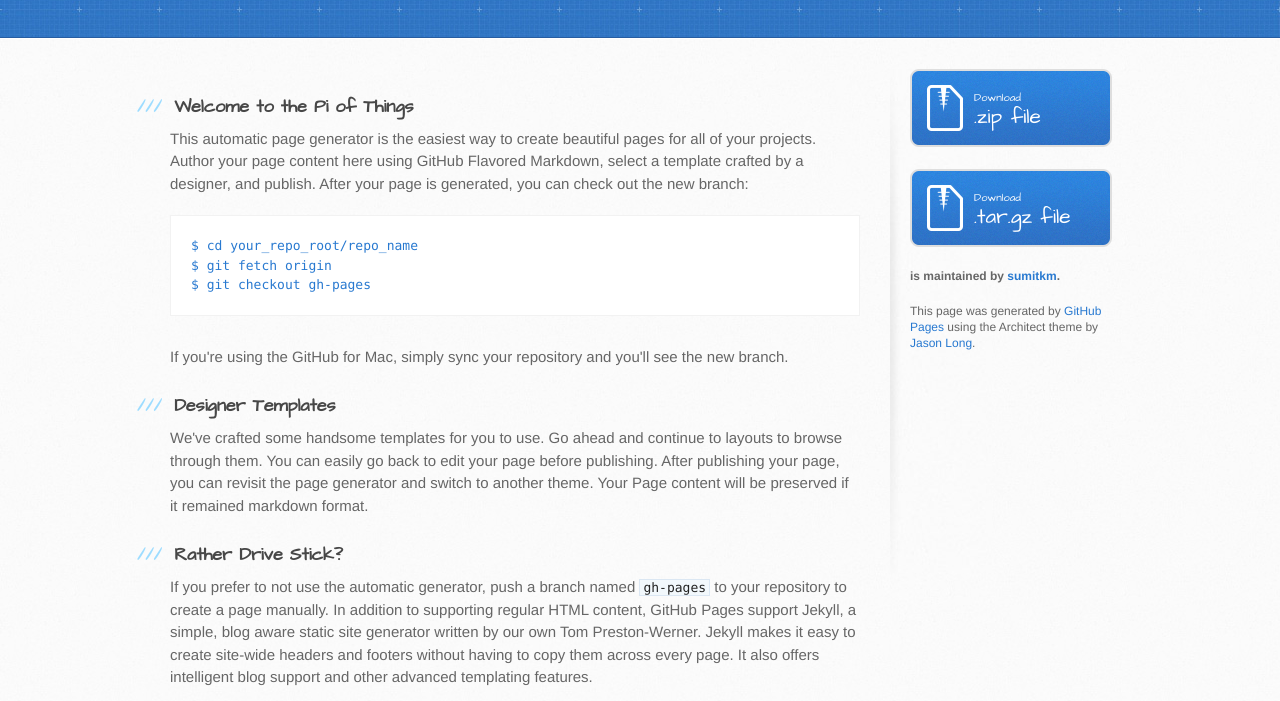
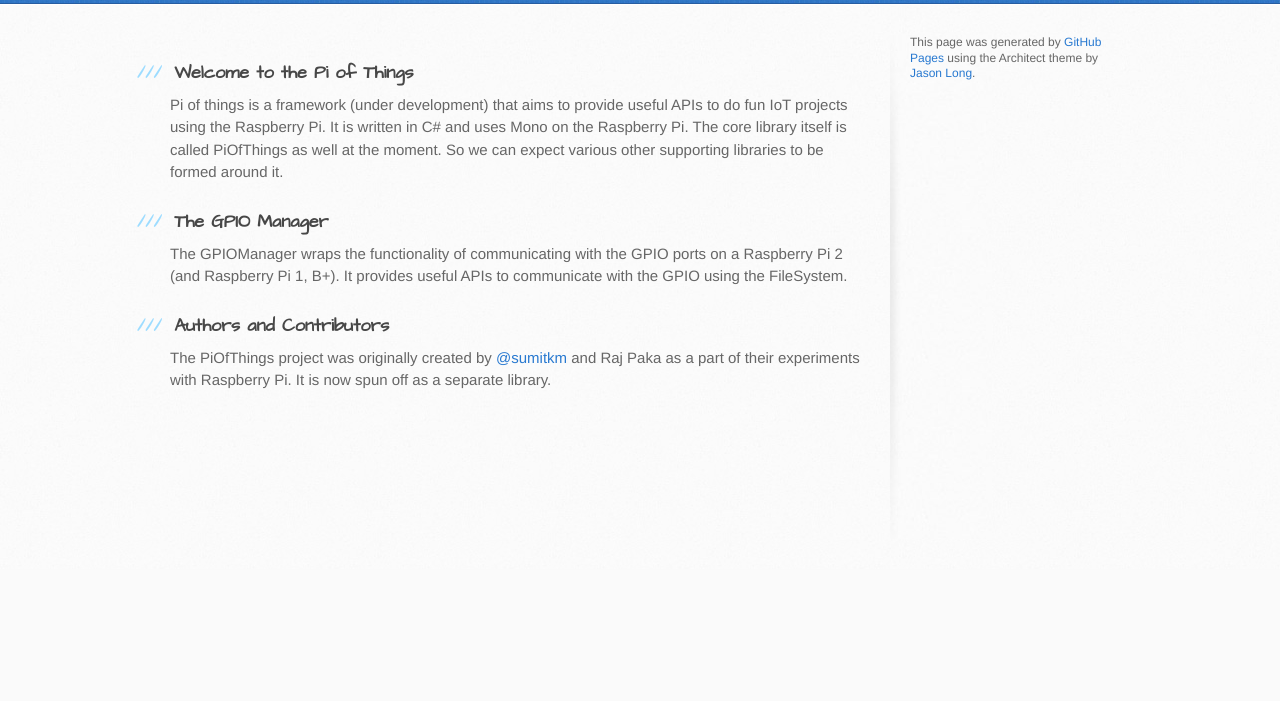
Before and after one commit to piofthings/piofthings.github.io, a plain HTML site: page index.html in a window 1280 px wide. Shown: the part 231-932 px from the top of the page. After the commit the page ends 800 px from the top, so only its background shows below. Drawn offline with Linux system fonts and the light colour scheme.

Commit message:
Replace master branch with page content via GitHub

```diff
--- a/index.html
+++ b/index.html
@@ -13,15 +13,15 @@
     <script src="//html5shiv.googlecode.com/svn/trunk/html5.js"></script>
     <![endif]-->
 
-    <title>Pi of things</title>
+    <title>Pi of things by piofthings</title>
   </head>
 
   <body>
     <header>
       <div class="inner">
         <h1>Pi of things</h1>
-        <h2>A C# Framework to commuicate with the Raspberry Pi and do interesting IoT projects</h2>
-        <a href="https://github.com/piofthings/piofthings" class="button"><small>View project on</small> GitHub</a>
+        <h2>A C# Framework to help build interesting IoT projects using the Raspberry Pi</h2>
+        <a href="https://github.com/piofthings" class="button"><small>Follow me on</small> GitHub</a>
       </div>
     </header>
 
@@ -31,47 +31,21 @@
           <h3>
 <a id="welcome-to-the-pi-of-things" class="anchor" href="#welcome-to-the-pi-of-things" aria-hidden="true"><span class="octicon octicon-link"></span></a>Welcome to the Pi of Things</h3>
 
-<p>This automatic page generator is the easiest way to create beautiful pages for all of your projects. Author your page content here using GitHub Flavored Markdown, select a template crafted by a designer, and publish. After your page is generated, you can check out the new branch:</p>
-
-<pre><code>$ cd your_repo_root/repo_name
-$ git fetch origin
-$ git checkout gh-pages
-</code></pre>
-
-<p>If you're using the GitHub for Mac, simply sync your repository and you'll see the new branch.</p>
+<p>Pi of things is a framework (under development) that aims to provide useful APIs to do fun IoT projects using the Raspberry Pi. It is written in C# and uses Mono on the Raspberry Pi. The core library itself is called PiOfThings as well at the moment. So we can expect various other supporting libraries to be formed around it.</p>
 
 <h3>
-<a id="designer-templates" class="anchor" href="#designer-templates" aria-hidden="true"><span class="octicon octicon-link"></span></a>Designer Templates</h3>
+<a id="the-gpio-manager" class="anchor" href="#the-gpio-manager" aria-hidden="true"><span class="octicon octicon-link"></span></a>The GPIO Manager</h3>
 
-<p>We've crafted some handsome templates for you to use. Go ahead and continue to layouts to browse through them. You can easily go back to edit your page before publishing. After publishing your page, you can revisit the page generator and switch to another theme. Your Page content will be preserved if it remained markdown format.</p>
-
-<h3>
-<a id="rather-drive-stick" class="anchor" href="#rather-drive-stick" aria-hidden="true"><span class="octicon octicon-link"></span></a>Rather Drive Stick?</h3>
-
-<p>If you prefer to not use the automatic generator, push a branch named <code>gh-pages</code> to your repository to create a page manually. In addition to supporting regular HTML content, GitHub Pages support Jekyll, a simple, blog aware static site generator written by our own Tom Preston-Werner. Jekyll makes it easy to create site-wide headers and footers without having to copy them across every page. It also offers intelligent blog support and other advanced templating features.</p>
+<p>The GPIOManager wraps the functionality of communicating with the GPIO ports on a Raspberry Pi 2 (and Raspberry Pi 1, B+). It provides useful APIs to communicate with the GPIO using the FileSystem.</p>
 
 <h3>
 <a id="authors-and-contributors" class="anchor" href="#authors-and-contributors" aria-hidden="true"><span class="octicon octicon-link"></span></a>Authors and Contributors</h3>
 
-<p>You can <a href="https://github.com/blog/821" class="user-mention">@mention</a> a GitHub username to generate a link to their profile. The resulting <code>&lt;a&gt;</code> element will link to the contributor's GitHub Profile. For example: In 2007, Chris Wanstrath (<a href="https://github.com/defunkt" class="user-mention">@defunkt</a>), PJ Hyett (<a href="https://github.com/pjhyett" class="user-mention">@pjhyett</a>), and Tom Preston-Werner (<a href="https://github.com/mojombo" class="user-mention">@mojombo</a>) founded GitHub.</p>
-
-<h3>
-<a id="support-or-contact" class="anchor" href="#support-or-contact" aria-hidden="true"><span class="octicon octicon-link"></span></a>Support or Contact</h3>
-
-<p>Having trouble with Pages? Check out the documentation at <a href="https://help.github.com/pages">https://help.github.com/pages</a> or contact <a href="mailto:support@github.com">support@github.com</a> and we’ll help you sort it out.</p>
+<p>The PiOfThings project was originally created by <a href="https://github.com/sumitkm" class="user-mention">@sumitkm</a> and Raj Paka as a part of their experiments with Raspberry Pi. It is now spun off as a separate library.</p>
         </section>
 
         <aside id="sidebar">
-          <a href="https://github.com/piofthings/piofthings/zipball/master" class="button">
-            <small>Download</small>
-            .zip file
-          </a>
-          <a href="https://github.com/piofthings/piofthings/tarball/master" class="button">
-            <small>Download</small>
-            .tar.gz file
-          </a>
 
-          <p class="repo-owner"><a href="https://github.com/piofthings/piofthings"></a> is maintained by <a href="https://github.com/sumitkm">sumitkm</a>.</p>
 
           <p>This page was generated by <a href="https://pages.github.com">GitHub Pages</a> using the Architect theme by <a href="https://twitter.com/jasonlong">Jason Long</a>.</p>
         </aside>
```
Also changed, not shown: params.json (+1 -1 lines).
